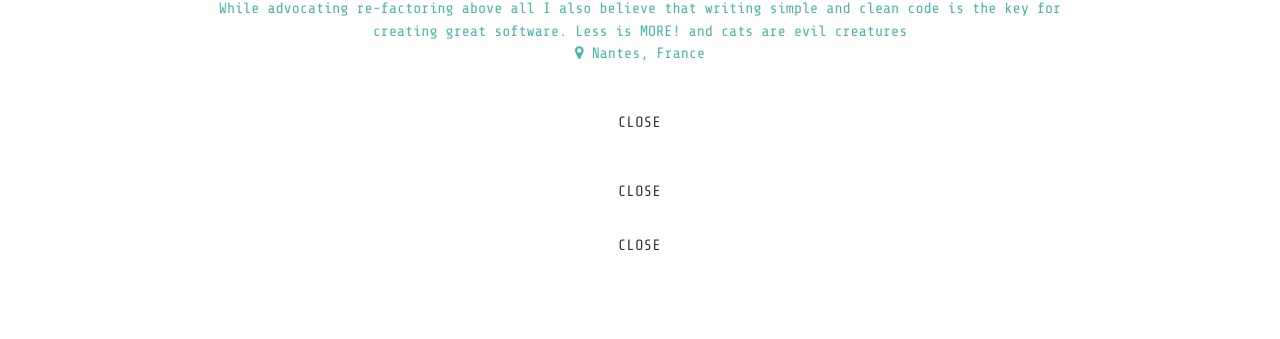
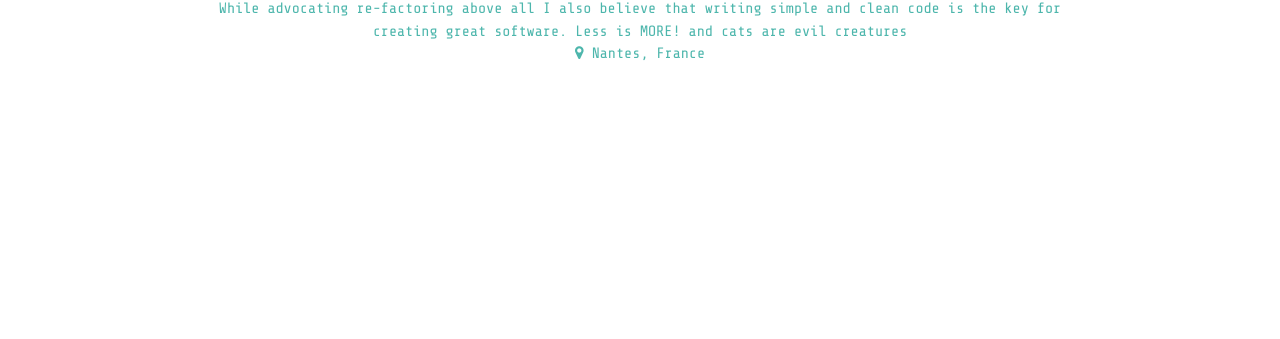
Before and after one commit to amazeika/personal-website, a Jekyll site: the page built from index.html, in a window 1280 px wide. Shown: the part 244-583 px from the top of the page. Built offline with Jekyll 4.4.1, drawn with Linux system fonts in a browser that asks for light colours; some web fonts are replaced.

Commit message:
Hide new lists

```diff
--- a/styles/main.css
+++ b/styles/main.css
@@ -280,7 +280,7 @@
     font-size: 14.5px;
     color: #4db6ac;
 }
-#projects, #posts{
+#projects, #posts, #experiences, #education, #skills {
     display: none;
 }
 img{
```
